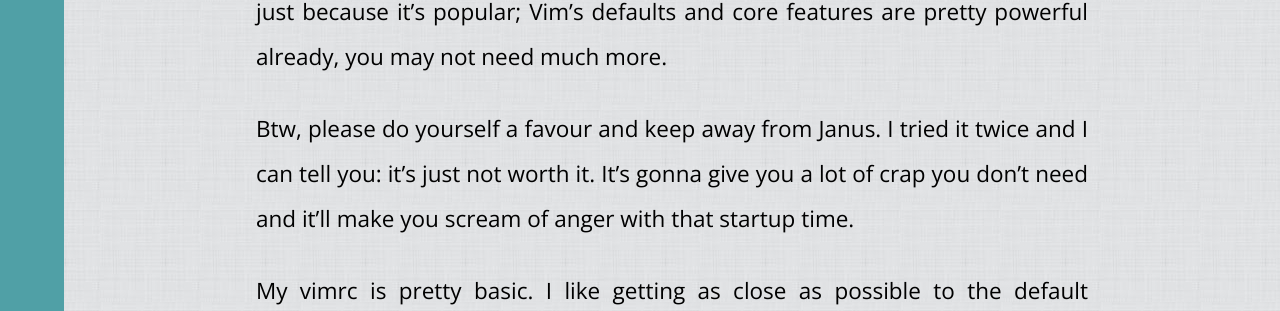
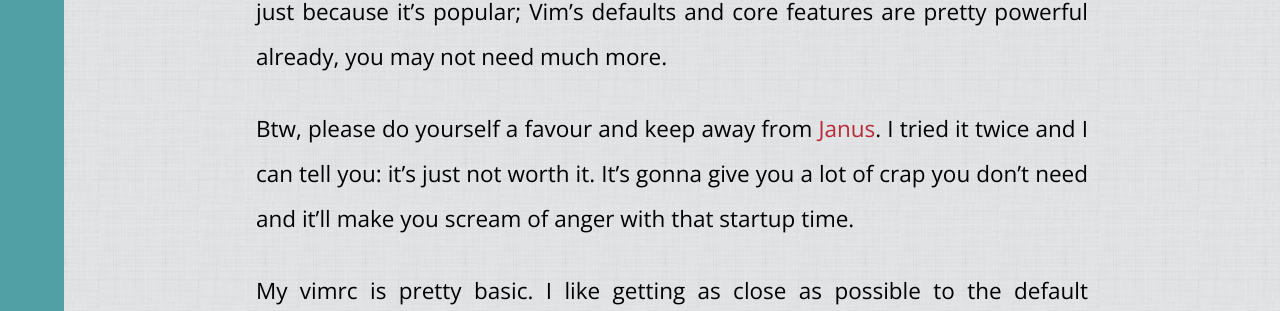
Before and after one commit to fuadsaud/fuadsaud.github.io, a Jekyll site: the page built from _posts/2013-08-26-going-full-vim.md, in a window 1280 px wide and 900 px high, scrolled down 4951 px. Shown: the part 147-458 px from the top of the window. Built offline with Jekyll 4.4.1, drawn with Linux system fonts in a browser that asks for light colours; nearby versions of some CDN libraries; part of the change alters nothing that is shown.

```diff
--- a/_posts/2013-08-26-going-full-vim.md
+++ b/_posts/2013-08-26-going-full-vim.md
@@ -129,9 +129,10 @@ understand what they're doing and you really need them.  Don't use a plugin just
 because it's popular; Vim's defaults and core features are pretty powerful
 already, you may not need much more.
 
-Btw, please do yourself a favour and keep away from Janus. I tried it twice and
-I can tell you: it's just not worth it. It's gonna give you a lot of crap you
-don't need and it'll make you scream of anger with that startup time.
+Btw, please do yourself a favour and keep away from
+[Janus](https://github.com/carlhuda/janus). I tried it twice and I can tell
+you: it's just not worth it. It's gonna give you a lot of crap you don't need
+and it'll make you scream of anger with that startup time.
 
 My vimrc is pretty basic. I like getting as close as possible to the default
 mappings, making my muscle memory more portable. If you wanna get an idea, you
```
